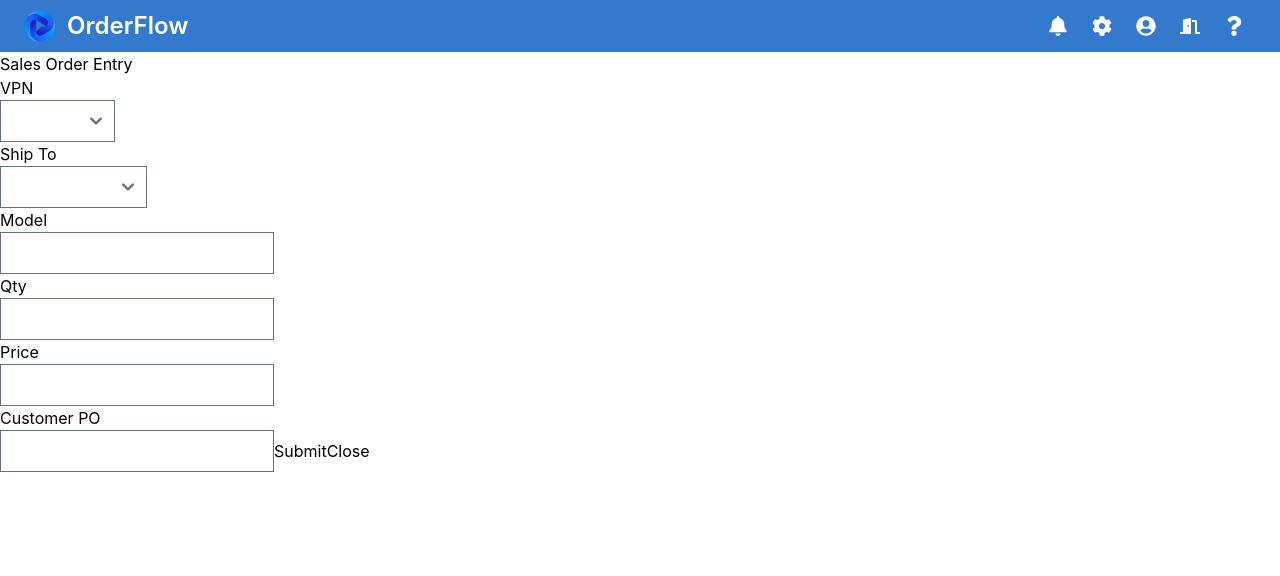
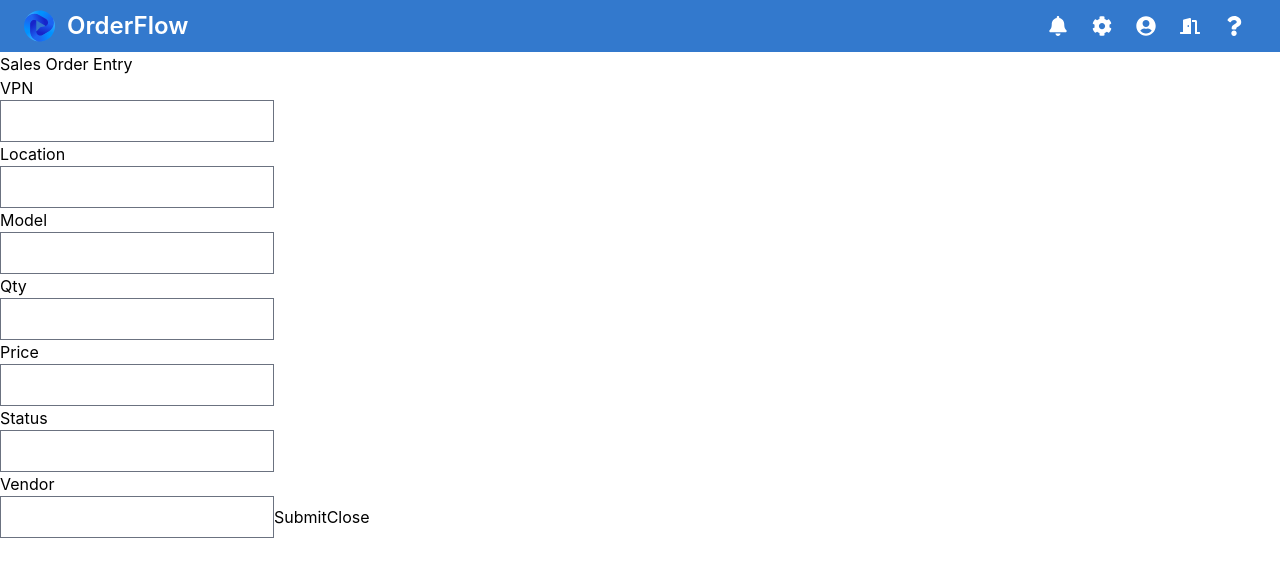
Before and after one commit to jcho-project/orderflow, a React (Create React App) app: page /edit-inventory in a window 1280 px wide. Shown: the top 576 px of the page. Built offline with nearby package versions, Linux system fonts and the light colour scheme; no server answers; sample sign-in values are in the browser's storage.

Commit message:
update InventoryEdit template and add updateOrderFirestore functionality to update inventory

```diff
--- a/src/components/inventory/InventoryEdit.jsx
+++ b/src/components/inventory/InventoryEdit.jsx
@@ -24,13 +24,15 @@ function InventoryEdit() {
   const navigate = useNavigate()
 
   async function updateOrderFirestore(e) {
-    // e.preventDefault()
+    e.preventDefault()
 
-    // const orderToBeUpdated = doc(db, "orders", orderEdit.item.id)
+    const orderToBeUpdated = doc(db, "inventory", inventoryToBeEdited.item.id)
 
-    // updateDoc(orderToBeUpdated, values)
+    // console.log(orderToBeUpdated)
 
-    // navigate('/orders')
+    updateDoc(orderToBeUpdated, values)
+
+    navigate('/inventory')
   }
 
   const handleInputChange = (e) => {
@@ -51,20 +53,20 @@ function InventoryEdit() {
       <h2 className="title">Sales Order Entry</h2>
       <form onSubmit={updateOrderFirestore}>
         <h4>VPN</h4>
-        <select name="vpn" value={values['vpn']} onChange={handleInputChange}>
-          <option value=""></option>
-          <option value="03X933">03X933</option>
-          <option value="Saturn">Saturn</option>
-          <option value="OTTO">OTTO</option>
-        </select>
+        <input
+          type="text"
+          value={values["vpn"]}
+          name="vpn"
+          onChange={handleInputChange}
+        />
 
-        <h4>Ship To</h4>
-        <select name="ship-to" value={values['ship-to']} onChange={handleInputChange}>
-          <option value=""></option>
-          <option value="New York">New York</option>
-          <option value="Boston">Boston</option>
-          <option value="Los Angeles">Los Angeles</option>
-        </select>
+        <h4>Location</h4>
+        <input
+          type="text"
+          value={values["location"]}
+          name="location"
+          onChange={handleInputChange}
+        />
 
         <h4>Model</h4>
         <input type="text" value={values['model']} name="model" onChange={handleInputChange} />
@@ -80,11 +82,19 @@ function InventoryEdit() {
         <h4>Price</h4>
         <input type="number" value={values['price']} name="price" onChange={handleInputChange} />
 
-        <h4>Customer PO</h4>
+        <h4>Status</h4>
         <input
           type="text"
-          value={values['customer_po']}
-          name="customer_po"
+          value={values['status']}
+          name="status"
+          onChange={handleInputChange}
+        />
+
+        <h4>Vendor</h4>
+        <input
+          type="text"
+          value={values['vendor']}
+          name="vendor"
           onChange={handleInputChange}
         />
 
```
